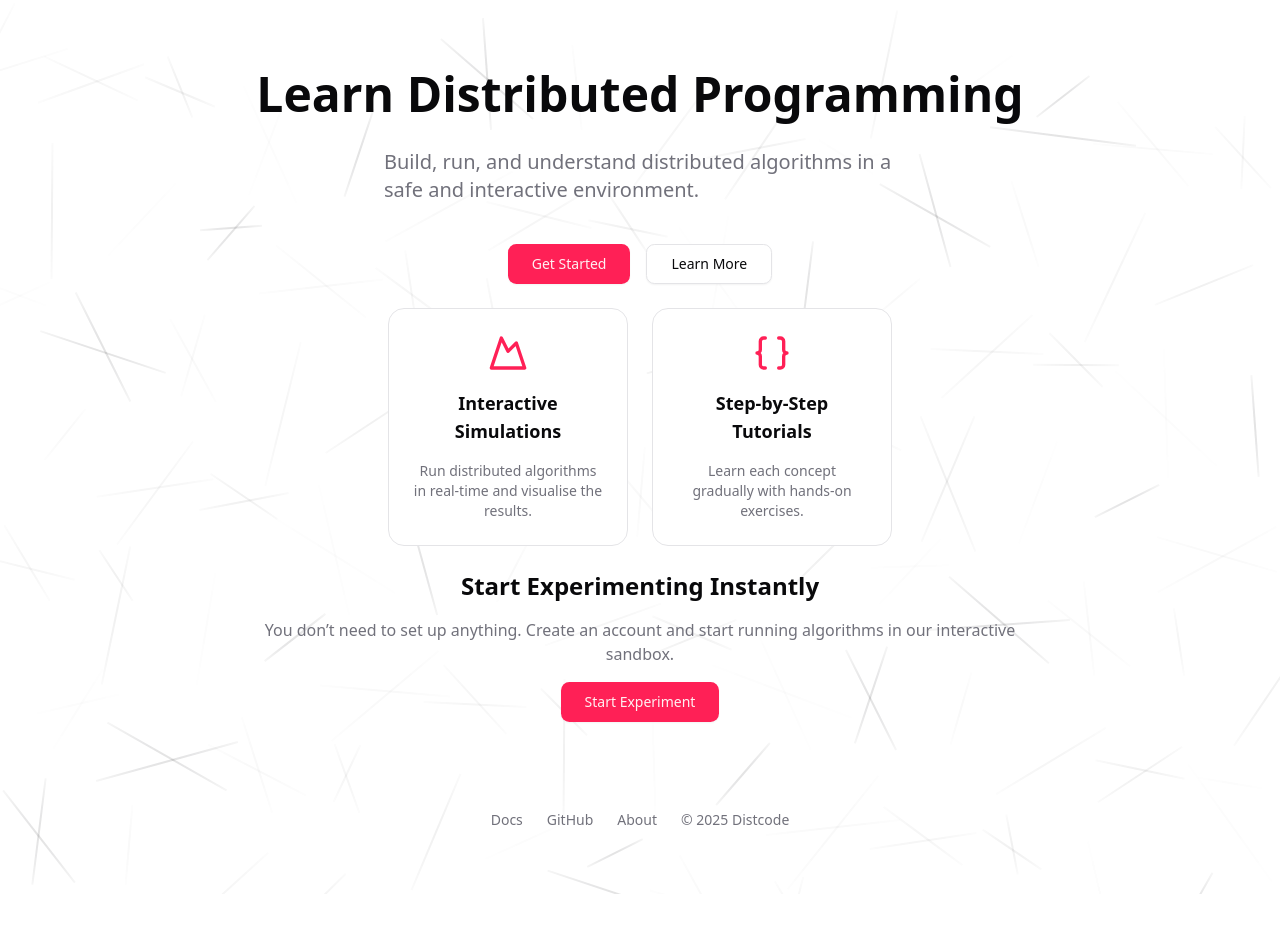
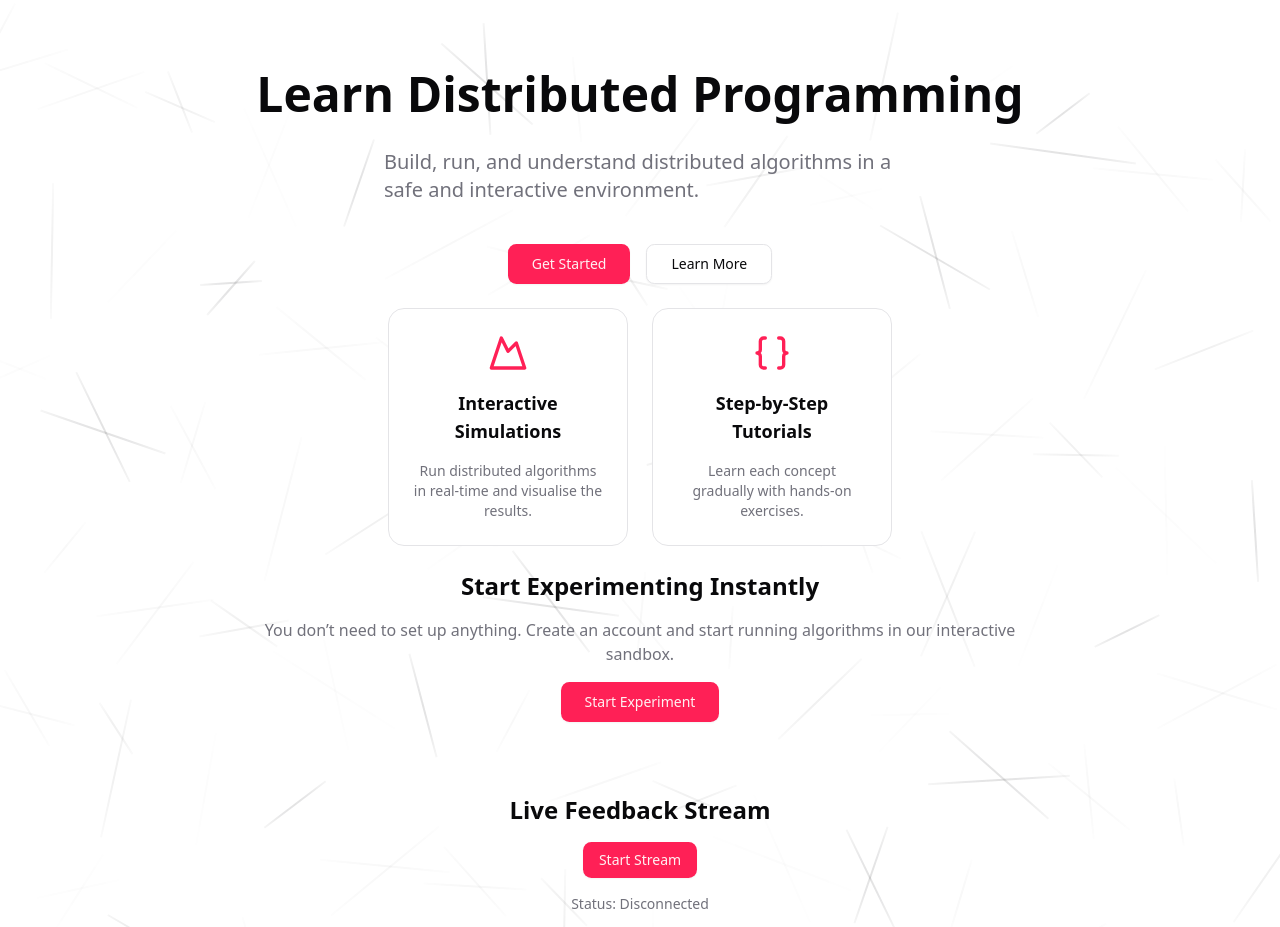
Before and after one commit to DistCodeP7/Distcode, a Next.js app: page / in a window 1280 px wide. Shown: the top 927 px of the page. Before the commit the page ends 894 px from the top, so only its background shows below. Built offline with nearby package versions, Linux system fonts and the light colour scheme.

Commit message:
Attempt at making SSE connection * DISCLAIMER * This is just me throwing shit at a wall and hoping something sticks

```diff
--- /dev/null
+++ b/app/api/stream/route.ts
@@ -0,0 +1,50 @@
+import { NextResponse } from "next/server";
+
+export async function GET() {
+  const encoder = new TextEncoder();
+  let progress = 0;
+  let stopped = false;
+
+  const stream = new ReadableStream({
+    start(controller) {
+      controller.enqueue(
+        encoder.encode(`data: ${JSON.stringify({ status: "started" })}\n\n`),
+      );
+
+      const interval = setInterval(() => {
+        if (stopped) {
+          clearInterval(interval);
+          return;
+        }
+
+        progress += 20;
+
+        if (progress < 100) {
+          controller.enqueue(
+            encoder.encode(
+              `data: ${JSON.stringify({ status: "running", progress })}\n\n`,
+            ),
+          );
+        } else {
+          controller.enqueue(
+            encoder.encode(`data: ${JSON.stringify({ status: "done" })}\n\n`),
+          );
+          clearInterval(interval);
+          stopped = true;
+          controller.close();
+        }
+      }, 1000);
+    },
+    cancel() {
+      stopped = true; // if client disconnects
+    },
+  });
+
+  return new NextResponse(stream, {
+    headers: {
+      "Content-Type": "text/event-stream",
+      "Cache-Control": "no-cache, no-transform",
+      Connection: "keep-alive",
+    },
+  });
+}
--- a/app/page.tsx
+++ b/app/page.tsx
@@ -2,6 +2,7 @@ import Link from "next/link";
 import { Braces, Mountain } from "lucide-react";
 import { Button } from "@/components/ui/button";
 import NeonLines from "@/components/custom/NeonLine";
+import { FeedbackStream } from "@/components/custom/feedbackstream";
 
 export default function Home() {
   const features = [
@@ -76,6 +77,9 @@ export default function Home() {
           </Link>
         </section>
 
+        {/* SSE Feedback Stream Section */}
+        <FeedbackStream />
+
         {/* Footer */}
         <footer className="flex flex-col sm:flex-row gap-6 items-center justify-center text-sm text-muted-foreground mt-16 w-full">
           <Link href="/docs" className="hover:underline">
--- /dev/null
+++ b/components/custom/feedbackstream.tsx
@@ -0,0 +1,39 @@
+// components/FeedbackStream.tsx
+"use client";
+
+import { useSSE } from "@/hooks/useSSE";
+import { Button } from "@/components/ui/button";
+
+export const FeedbackStream = () => {
+  const { isConnected, messages, error, connect, disconnect } =
+    useSSE("/api/stream");
+
+  return (
+    <section className="flex flex-col items-center gap-4 max-w-3xl mt-12 w-full">
+      <h2 className="text-2xl font-semibold">Live Feedback Stream</h2>
+
+      <div className="flex gap-2">
+        {!isConnected ? (
+          <Button onClick={connect}>Start Stream</Button>
+        ) : (
+          <Button variant="destructive" onClick={disconnect}>
+            Stop Stream
+          </Button>
+        )}
+      </div>
+
+      <p className="text-sm text-muted-foreground">
+        Status: {isConnected ? "Connected" : "Disconnected"}
+      </p>
+      {error && <p className="text-red-500">{error}</p>}
+
+      <ul className="space-y-1 mt-2 w-full max-h-64 overflow-y-auto border rounded-lg p-4 bg-card">
+        {messages.map((msg, i) => (
+          <li key={i} className="font-mono text-sm">
+            {JSON.stringify(msg)}
+          </li>
+        ))}
+      </ul>
+    </section>
+  );
+};
--- /dev/null
+++ b/hooks/useSSE.ts
@@ -0,0 +1,53 @@
+"use client";
+import { useRef, useState } from "react";
+
+export const useSSE = (url: string) => {
+  const [isConnected, setIsConnected] = useState(false);
+  const [messages, setMessages] = useState<any[]>([]);
+  const [error, setError] = useState<string | null>(null);
+
+  const lastMsgRef = useRef<any>(null);
+  const eventSourceRef = useRef<EventSource | null>(null);
+
+  const connect = () => {
+    if (eventSourceRef.current) eventSourceRef.current.close();
+
+    const eventSource = new EventSource(url);
+    eventSourceRef.current = eventSource;
+
+    eventSource.onopen = () => {
+      setIsConnected(true);
+      setError(null);
+    };
+
+    eventSource.onmessage = (event) => {
+      try {
+        const data = JSON.parse(event.data);
+        setMessages((prev) => [...prev, data]);
+        lastMsgRef.current = data; // track latest message
+
+        if (data.status === "done") {
+          setIsConnected(false); // normal end
+        }
+      } catch (err) {
+        console.error("Invalid SSE data", err);
+      }
+    };
+
+    eventSource.onerror = () => {
+      // Check ref instead of state
+      if (!lastMsgRef.current || lastMsgRef.current.status !== "done") {
+        setError("Connection lost. Try again.");
+      }
+      setIsConnected(false);
+      eventSource.close();
+    };
+  };
+
+  const disconnect = () => {
+    eventSourceRef.current?.close();
+    setIsConnected(false);
+  };
+
+  return { isConnected, messages, error, connect, disconnect };
+};
--- /dev/null
+++ b/utils/sse.ts
@@ -0,0 +1,3 @@
+export const encodeSSE = (event: string, data: string) => {
+  return new TextEncoder().encode(`event: ${event}\ndata: ${data}\n\n`);
+};
```
